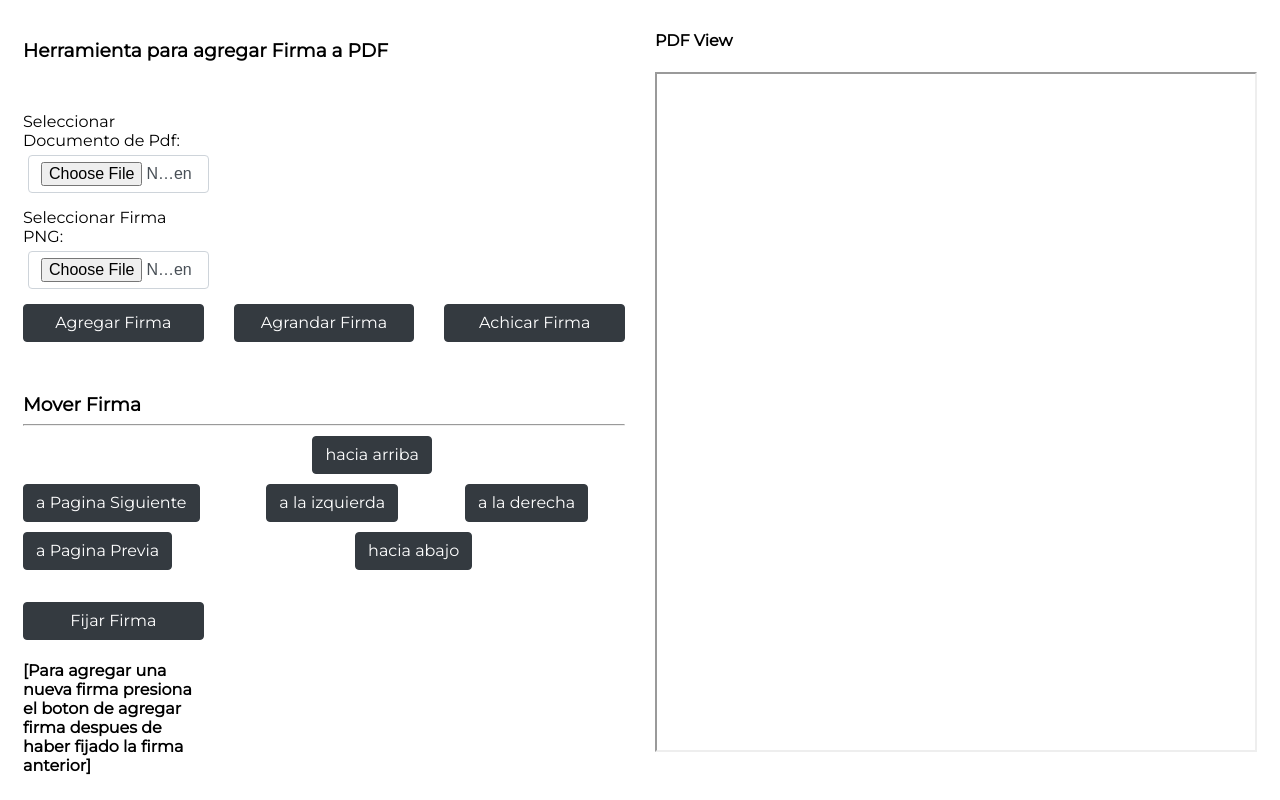
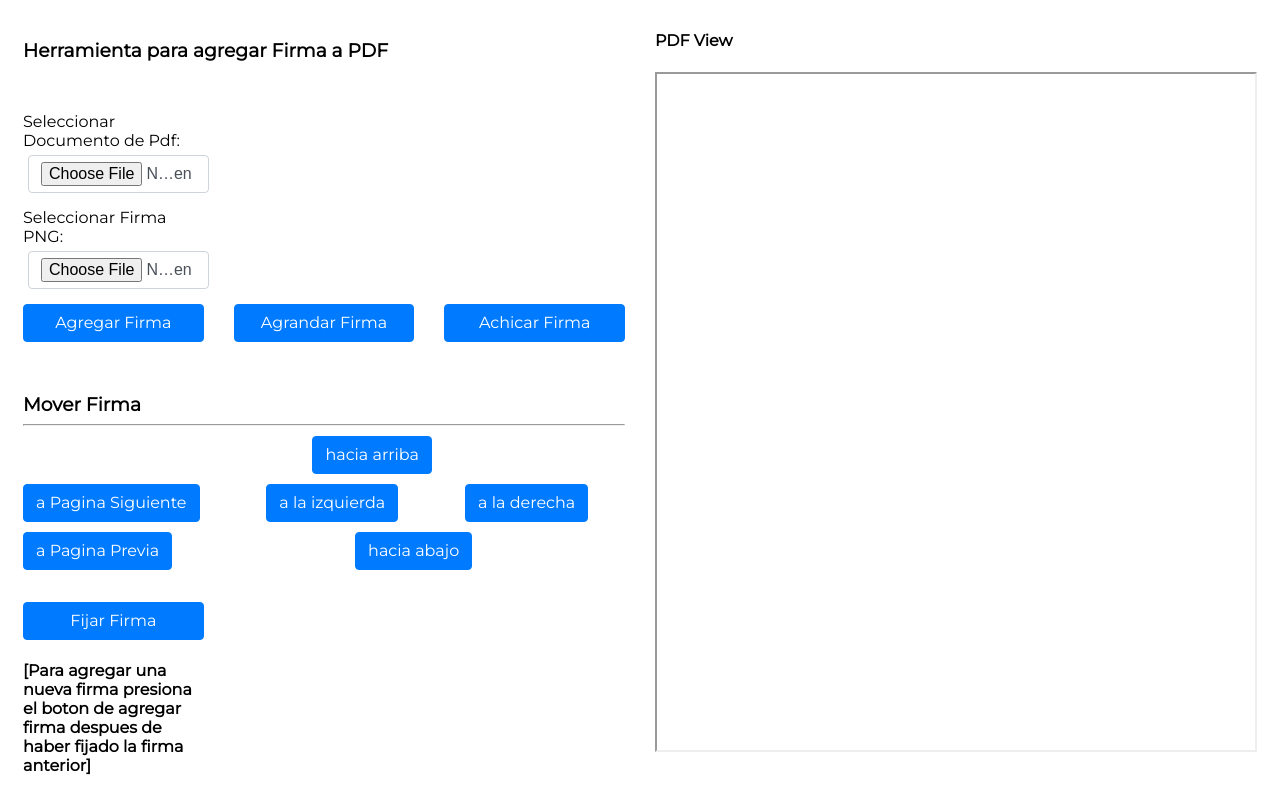
Before and after one commit to ceduardorubio/pdfeditor, a plain HTML site: page index.html in a window 1280 px wide. Shown: the top 800 px of the page. Drawn offline with Linux system fonts and the light colour scheme; a script that the page names is missing.

Commit message:
button colors

```diff
--- a/index.html
+++ b/index.html
@@ -41,16 +41,16 @@
             border-radius: 0.25rem;
             transition: color .15s ease-in-out, background-color .15s ease-in-out, border-color .15s ease-in-out, box-shadow .15s ease-in-out;
             color: #fff;
-            background-color: #343a40;
-            border-color: #343a40;
+            background-color: #007bff;
+            border-color: #007bff;
             display: block;
             width: 100%;
         }
 
         button:hover {
             color: #fff;
-            background-color: #23272b;
-            border-color: #1d2124;
+            background-color: #0069d9;
+            border-color: #0062cc;
         }
 
         div {
```
